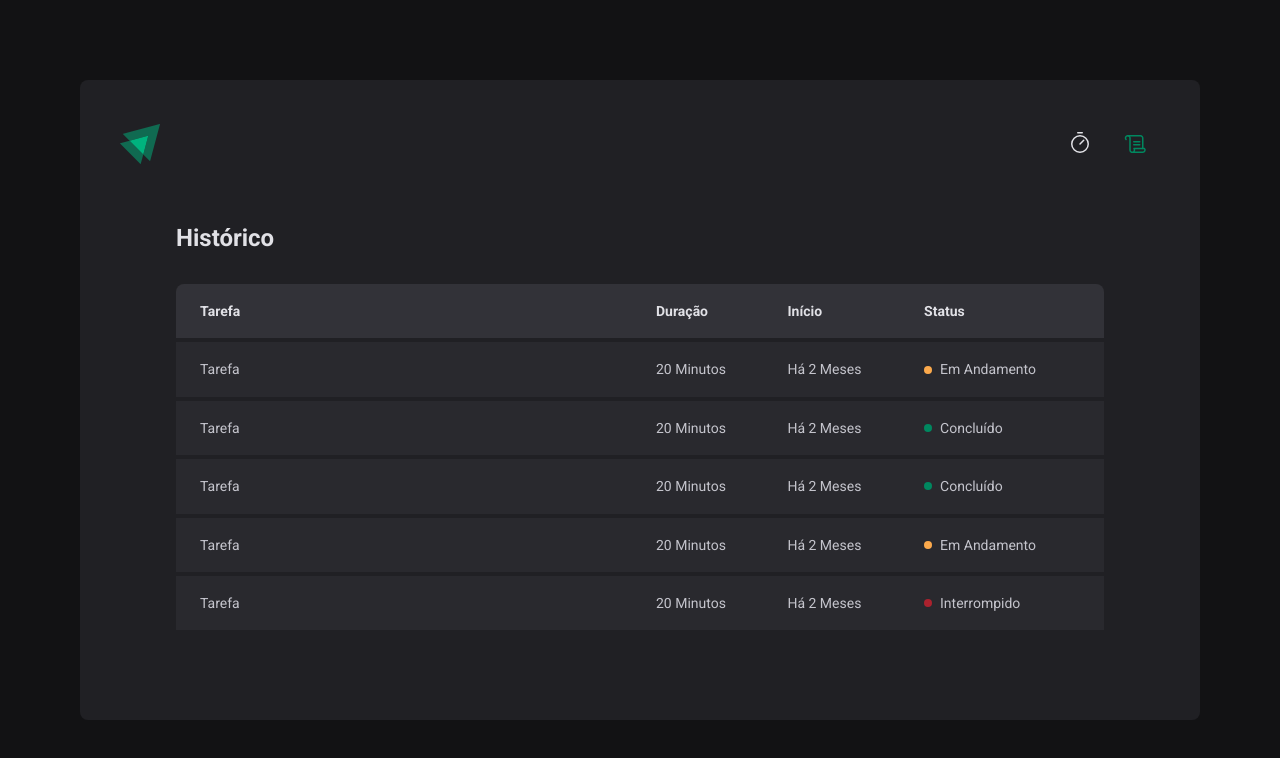
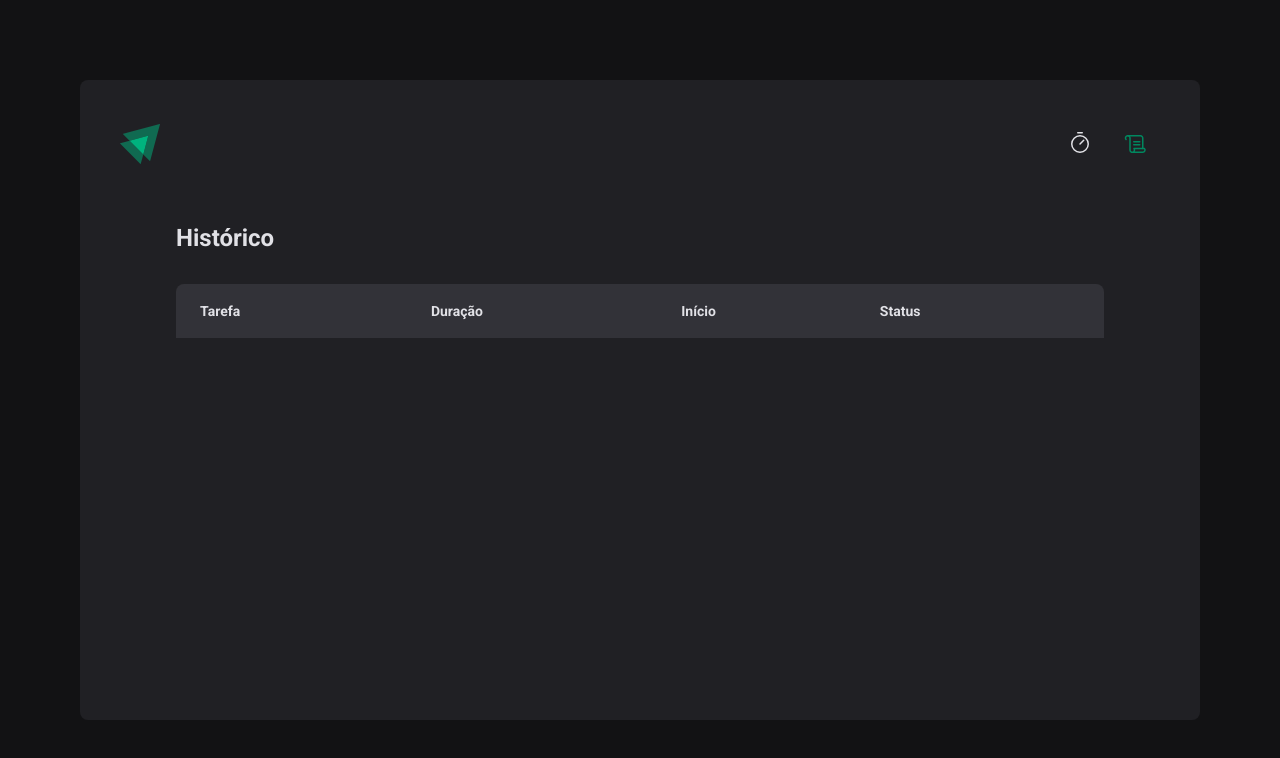
Before and after one commit to JefersonConceicao/ignite-timer, a React (Vite) app: page /history in a window 1280 px wide. Shown: the top 758 px of the page. Built offline with nearby package versions, Linux system fonts and the light colour scheme.

Commit message:
adicionando reducer

```diff
--- a/src/App.tsx
+++ b/src/App.tsx
@@ -3,13 +3,16 @@
 import { GlobalStyle } from './styles/global'
 import { Router } from './Router'
 import { BrowserRouter } from 'react-router-dom'
+import { CyclesContextProvider } from './contexts/CyclesContext'
 
 export function App() {
   return (
     <ThemeProvider theme={defaultTheme}>
       <GlobalStyle />
       <BrowserRouter>
-        <Router />
+        <CyclesContextProvider>
+          <Router />
+        </CyclesContextProvider>
       </BrowserRouter>
     </ThemeProvider>
   )
--- /dev/null
+++ b/src/contexts/CyclesContext.tsx
@@ -0,0 +1,135 @@
+import { ReactNode, createContext, useState, useReducer } from 'react'
+
+interface CreateCycleData {
+  task: string
+  minutes: number
+}
+
+export interface Cycle {
+  id: string
+  task: string
+  minutes: number
+  startDate: Date
+  interruptedDate?: Date
+  finishedDate?: Date
+}
+
+interface CyclesContextType {
+  activeCycle: Cycle | undefined
+  activeCycleId: string | null
+  markCurrentCycleAsFinished: () => void
+  amountSecondsPassed: number
+  setSecondsPassed: (seconds: number) => void
+  createNewCycle: (data: CreateCycleData) => void
+  interruptCurrentCycle: () => void
+  cycles: Cycle[]
+}
+
+interface CyclesContextProviderProps {
+  children: ReactNode
+}
+
+export const CyclesContext = createContext({} as CyclesContextType)
+
+export function CyclesContextProvider({
+  children,
+}: CyclesContextProviderProps) {
+  const [cycles, dispatch] = useReducer((state: Cycle[], action: any) => {
+    if (action.type === 'ADD_NEW_CYCLE') {
+      return [...state, action.payload.newCycle]
+    }
+
+    console.log(state)
+    console.log(action)
+
+    return state
+  }, [])
+
+  const [activeCycleId, setActiveCycleId] = useState<string | null>(null)
+  const [amountSecondsPassed, setAmountSecondsPassed] = useState<number>(0)
+
+  const activeCycle = cycles.find((cycle) => cycle.id === activeCycleId)
+
+  function setSecondsPassed(seconds: number) {
+    setAmountSecondsPassed(seconds)
+  }
+
+  function markCurrentCycleAsFinished() {
+    dispatch({
+      type: 'MARK_CURRENT_CYCLE_AS_FINISHED',
+      payload: {
+        activeCycleId,
+      },
+    })
+    // setCycle((state) =>
+    //   state.map((cycle) => {
+    //     if (cycle.id === activeCycleId) {
+    //       return { ...cycle, finishedDate: new Date() }
+    //     } else {
+    //       return cycle
+    //     }
+    //   }),
+    // )
+  }
+
+  function createNewCycle(data: CreateCycleData) {
+    const id = String(new Date().getTime())
+
+    const newCycle: Cycle = {
+      id,
+      task: data.task,
+      minutes: data.minutes,
+      startDate: new Date(),
+    }
+
+    // setCycle((prevState) => [...prevState, newCycle])
+
+    dispatch({
+      type: 'ADD_NEW_CYCLE',
+      payload: {
+        newCycle,
+      },
+    })
+
+    setActiveCycleId(id)
+    setAmountSecondsPassed(0)
+  }
+
+  function interruptCurrentCycle() {
+    setActiveCycleId(null)
+
+    dispatch({
+      type: 'INTERRUPT_CURRENT_CYCLE',
+      payload: {
+        activeCycleId,
+      },
+    })
+
+    // setCycle((state) =>
+    //   state.map((cycle) => {
+    //     if (cycle.id === activeCycleId) {
+    //       return { ...cycle, interruptedDate: new Date() }
+    //     } else {
+    //       return cycle
+    //     }
+    //   }),
+    // )
+  }
+
+  return (
+    <CyclesContext.Provider
+      value={{
+        activeCycle,
+        activeCycleId,
+        markCurrentCycleAsFinished,
+        amountSecondsPassed,
+        setSecondsPassed,
+        createNewCycle,
+        interruptCurrentCycle,
+        cycles,
+      }}
+    >
+      {children}
+    </CyclesContext.Provider>
+  )
+}
--- a/src/pages/History/index.tsx
+++ b/src/pages/History/index.tsx
@@ -1,6 +1,12 @@
+import { useContext } from 'react'
 import { HistoryContainer, HistoryList, Status } from './style'
+import { CyclesContext } from '../../contexts/CyclesContext'
+import { formatDistanceToNow } from 'date-fns'
+import ptBR from 'date-fns/locale/pt-BR'
 
 export function History() {
+  const { cycles } = useContext(CyclesContext)
+
   return (
     <HistoryContainer>
       <h1> Histórico </h1>
@@ -16,46 +22,32 @@
             </tr>
           </thead>
           <tbody>
-            <tr>
-              <td> Tarefa </td>
-              <td> 20 Minutos </td>
-              <td> Há 2 Meses </td>
-              <td>
-                <Status color="warning"> Em Andamento </Status>
-              </td>
-            </tr>
-            <tr>
-              <td> Tarefa </td>
-              <td> 20 Minutos </td>
-              <td> Há 2 Meses </td>
-              <td>
-                <Status color="primary"> Concluído </Status>
-              </td>
-            </tr>
-            <tr>
-              <td> Tarefa </td>
-              <td> 20 Minutos </td>
-              <td> Há 2 Meses </td>
-              <td>
-                <Status color="primary"> Concluído </Status>
-              </td>
-            </tr>
-            <tr>
-              <td> Tarefa </td>
-              <td> 20 Minutos </td>
-              <td> Há 2 Meses </td>
-              <td>
-                <Status color="warning"> Em Andamento </Status>
-              </td>
-            </tr>
-            <tr>
-              <td> Tarefa </td>
-              <td> 20 Minutos </td>
-              <td> Há 2 Meses </td>
-              <td>
-                <Status color="danger"> Interrompido </Status>
-              </td>
-            </tr>
+            {!!cycles.length &&
+              cycles.map((cycle) => (
+                <tr key={cycle.id}>
+                  <td> {cycle.task} </td>
+                  <td> {cycle.minutes} minutos </td>
+                  <td>
+                    {formatDistanceToNow(cycle.startDate, {
+                      addSuffix: true,
+                      locale: ptBR,
+                    })}
+                  </td>
+                  <td>
+                    {cycle.finishedDate && (
+                      <Status color="primary"> Concluído </Status>
+                    )}
+
+                    {cycle.interruptedDate && (
+                      <Status color="danger"> Interrompido </Status>
+                    )}
+
+                    {!cycle.finishedDate && !cycle.interruptedDate && (
+                      <Status color="warning"> Em Andamento </Status>
+                    )}
+                  </td>
+                </tr>
+              ))}
           </tbody>
         </table>
       </HistoryList>
--- a/src/pages/Home/components/Countdown/index.tsx
+++ b/src/pages/Home/components/Countdown/index.tsx
@@ -1,7 +1,7 @@
 import { CountDownContainer, Separator } from './styles'
 import { useEffect, useContext } from 'react'
 import { differenceInSeconds } from 'date-fns'
-import { CyclesContext } from '../..'
+import { CyclesContext } from '../../../../contexts/CyclesContext'
 
 export function Countdown() {
   const {
--- a/src/pages/Home/components/NewCycleForm/index.tsx
+++ b/src/pages/Home/components/NewCycleForm/index.tsx
@@ -1,7 +1,7 @@
 import { FormContainer, MinutesAmountInput, TaskInput } from './styles'
 import { useContext } from 'react'
-import { CyclesContext } from '../..'
 import { useFormContext } from 'react-hook-form'
+import { CyclesContext } from '../../../../contexts/CyclesContext'
 
 export function NewCycleForm() {
   const { register } = useFormContext()
--- a/src/pages/Home/index.tsx
+++ b/src/pages/Home/index.tsx
@@ -1,4 +1,3 @@
-import { useState, createContext } from 'react'
 import { HandPalm, Play } from 'phosphor-react'
 import { NewCycleForm } from './components/NewCycleForm'
 import { FormProvider, useForm } from 'react-hook-form'
@@ -12,24 +11,8 @@
   StopCountDownButton,
 } from './style'
 
-export interface Cycle {
-  id: string
-  task: string
-  minutes: number
-  startDate: Date
-  interruptedDate?: Date
-  finishedDate?: Date
-}
-
-interface CyclesContextType {
-  activeCycle: Cycle | undefined
-  activeCycleId: string | null
-  markCurrentCycleAsFinished: () => void
-  amountSecondsPassed: number
-  setSecondsPassed: (seconds: number) => void
-}
-
-export const CyclesContext = createContext({} as CyclesContextType)
+import { CyclesContext } from '../../contexts/CyclesContext'
+import { useContext } from 'react'
 
 const newCycleValidationSchema = zod.object({
   task: zod.string().min(1, 'Preencha corretamente a task'),
@@ -44,11 +27,8 @@
 type NewCycleFormData = zod.infer<typeof newCycleValidationSchema>
 
 export function Home() {
-  const [cycles, setCycle] = useState<Cycle[]>([])
-  const [activeCycleId, setActiveCycleId] = useState<string | null>(null)
-  const [amountSecondsPassed, setAmountSecondsPassed] = useState<number>(0)
-
-  const activeCycle = cycles.find((cycle) => cycle.id === activeCycleId)
+  const { createNewCycle, interruptCurrentCycle, activeCycle } =
+    useContext(CyclesContext)
 
   const newCycleForm = useForm<NewCycleFormData>({
     resolver: zodResolver(newCycleValidationSchema),
@@ -60,51 +40,9 @@
 
   const { handleSubmit, watch, reset } = newCycleForm
 
-  function setSecondsPassed(seconds: number) {
-    setAmountSecondsPassed(seconds)
-  }
-
-  function markCurrentCycleAsFinished() {
-    setCycle((state) =>
-      state.map((cycle) => {
-        if (cycle.id === activeCycleId) {
-          return { ...cycle, finishedDate: new Date() }
-        } else {
-          return cycle
-        }
-      }),
-    )
-  }
-
   function handleCreateNewCycle(data: NewCycleFormData) {
-    const id = String(new Date().getTime())
-
-    const newCycle: Cycle = {
-      id,
-      task: data.task,
-      minutes: data.minutes,
-      startDate: new Date(),
-    }
-
-    setCycle((prevState) => [...prevState, newCycle])
-    setActiveCycleId(id)
-
-    setAmountSecondsPassed(0)
+    createNewCycle(data)
     reset()
-  }
-
-  function handleInterruptCycle() {
-    setActiveCycleId(null)
-
-    setCycle((state) =>
-      state.map((cycle) => {
-        if (cycle.id === activeCycleId) {
-          return { ...cycle, interruptedDate: new Date() }
-        } else {
-          return cycle
-        }
-      }),
-    )
   }
 
   const task: string = watch('task')
@@ -113,23 +51,12 @@
   return (
     <HomeContainer>
       <form onSubmit={handleSubmit(handleCreateNewCycle)} action="">
-        <CyclesContext.Provider
-          value={{
-            activeCycle,
-            activeCycleId,
-            markCurrentCycleAsFinished,
-            amountSecondsPassed,
-            setSecondsPassed,
-          }}
-        >
-          <FormProvider {...newCycleForm}>
-            <NewCycleForm />
-          </FormProvider>
-          <Countdown />
-        </CyclesContext.Provider>
-
+        <FormProvider {...newCycleForm}>
+          <NewCycleForm />
+        </FormProvider>
+        <Countdown />
         {activeCycle ? (
-          <StopCountDownButton type="button" onClick={handleInterruptCycle}>
+          <StopCountDownButton type="button" onClick={interruptCurrentCycle}>
             <HandPalm size={24} />
             Interromper
           </StopCountDownButton>
```
